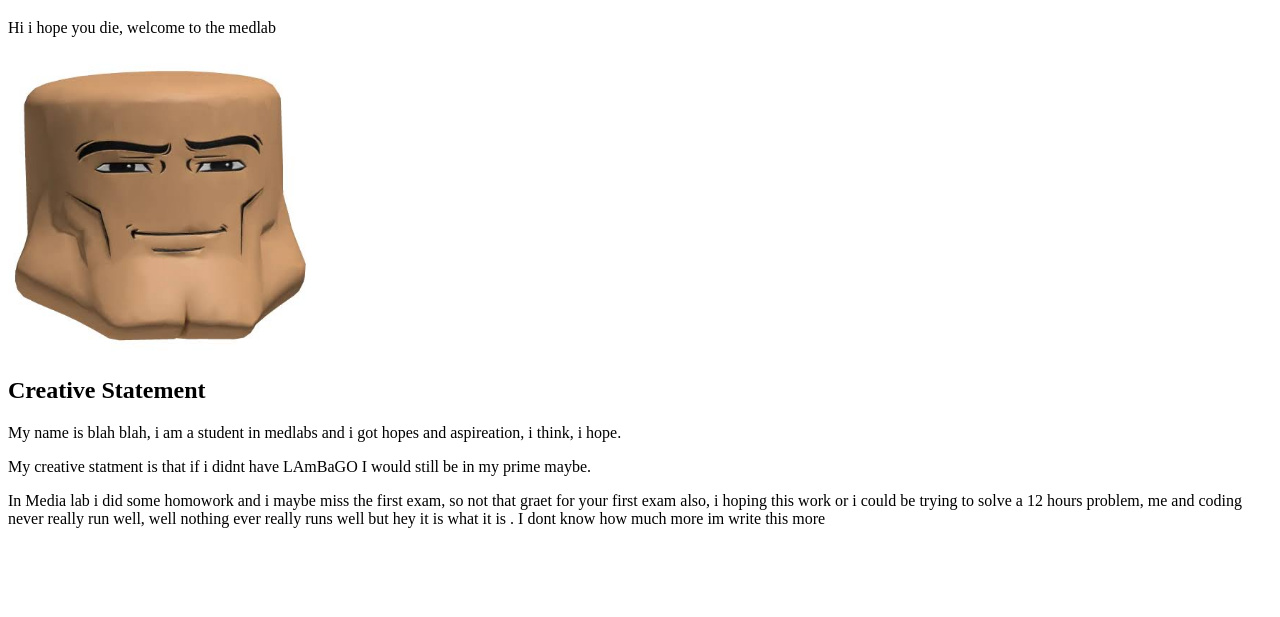
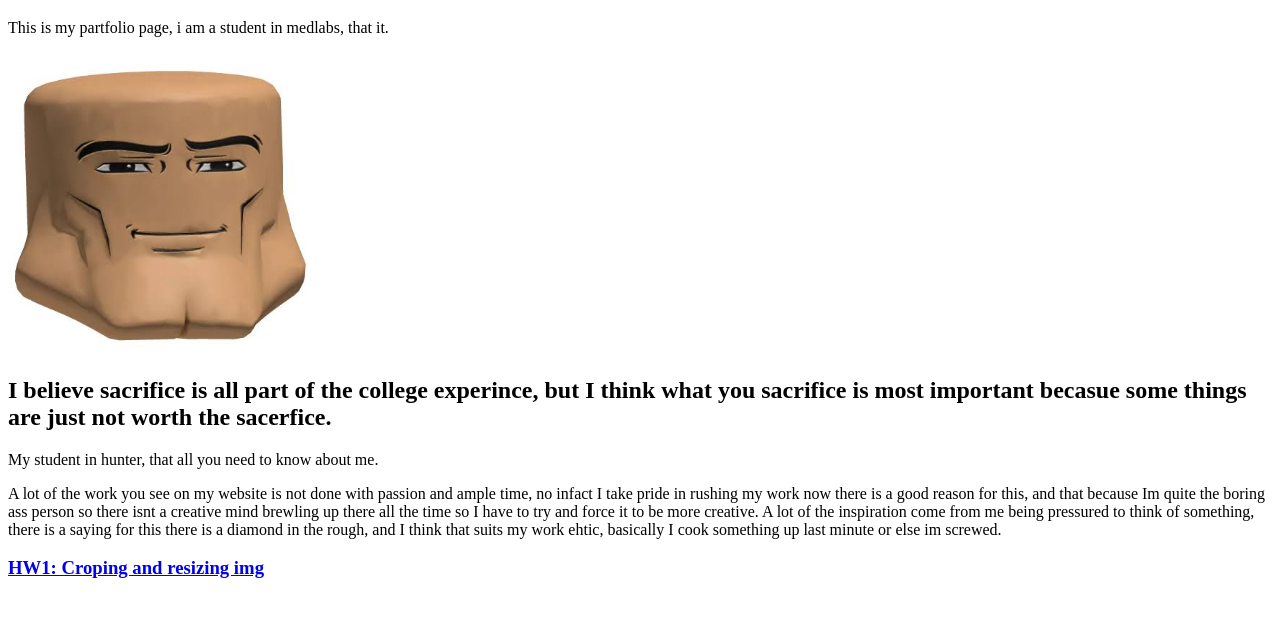
Before and after one commit to gomither/media150, a plain HTML site: page index.html in a window 1280 px wide. Shown: the part 61-678 px from the top of the page. Drawn offline with Linux system fonts and the light colour scheme.

Commit message:
Revise portfolio text and remove negative statements
Updated content to reflect personal portfolio information and removed inappropriate language.

```diff
--- a/index.html
+++ b/index.html
@@ -11,23 +11,22 @@
             Hi you, my name is kevin.
         </h1>
         <p>
-            Hi i hope you die, welcome to the medlab
+            This is my partfolio page, i am a student in medlabs, that it.
         </p>
         <img src="htmlimg/moggerface.jpeg" alt="Kevin Chen" width="300">
 
         <h2>
-            Creative Statement
+             I believe sacrifice is all part of the college experince, but I think what
+             you sacrifice is most important becasue some things are just not worth the sacerfice.
         </h2>
         <p>
-            My name is blah blah, i am a student in medlabs and i got hopes and aspireation, i think, i hope.
+            My student in hunter, that all you need to know about me.
         </p>
 
         <p>
-            My creative statment is that if i didnt have LAmBaGO I would still be in my prime maybe.
+            A lot of the work you see on my website is not done with passion and ample time, no infact I take pride in rushing my work
+            now there is a good reason for this, and that because Im quite the boring ass person so there isnt a creative mind brewling up there all the time
+            so I have to try and force it to be more creative. A lot of the inspiration come from me being pressured to think of something, there is a saying for this
+            there is a diamond in the rough, and I think that suits my work ehtic, basically I cook something up last minute or else im screwed.
         </p>
-
-        <p>
-            In Media lab i did some homowork and i maybe miss the first exam, so not that graet for your first exam
-            also, i hoping this work or i could be trying to solve a 12 hours problem, me and coding never really run well, well nothing ever really runs well but hey it is what it is
-            . I dont know how much more im write this more
-        </p>
+        <h3> <a href="homework1.jpg">HW1: Croping and resizing img</a></h3>
```
